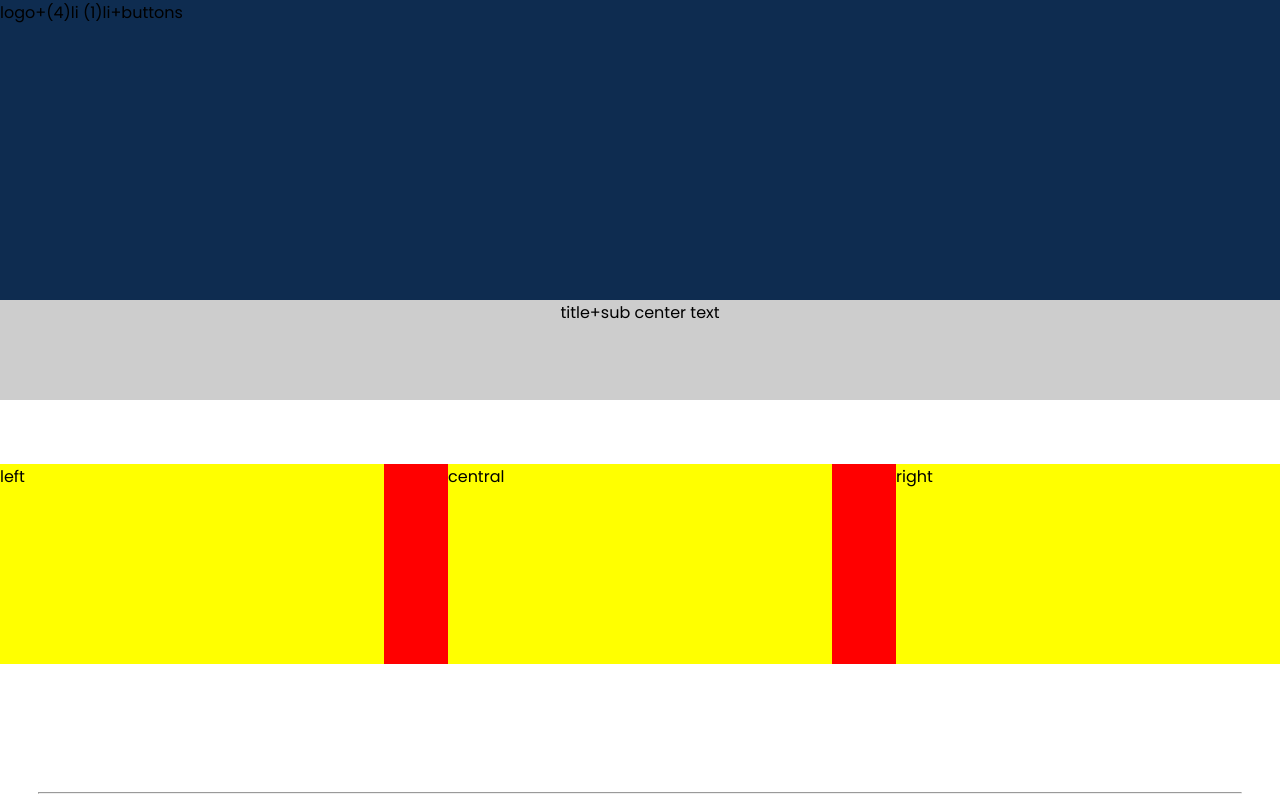
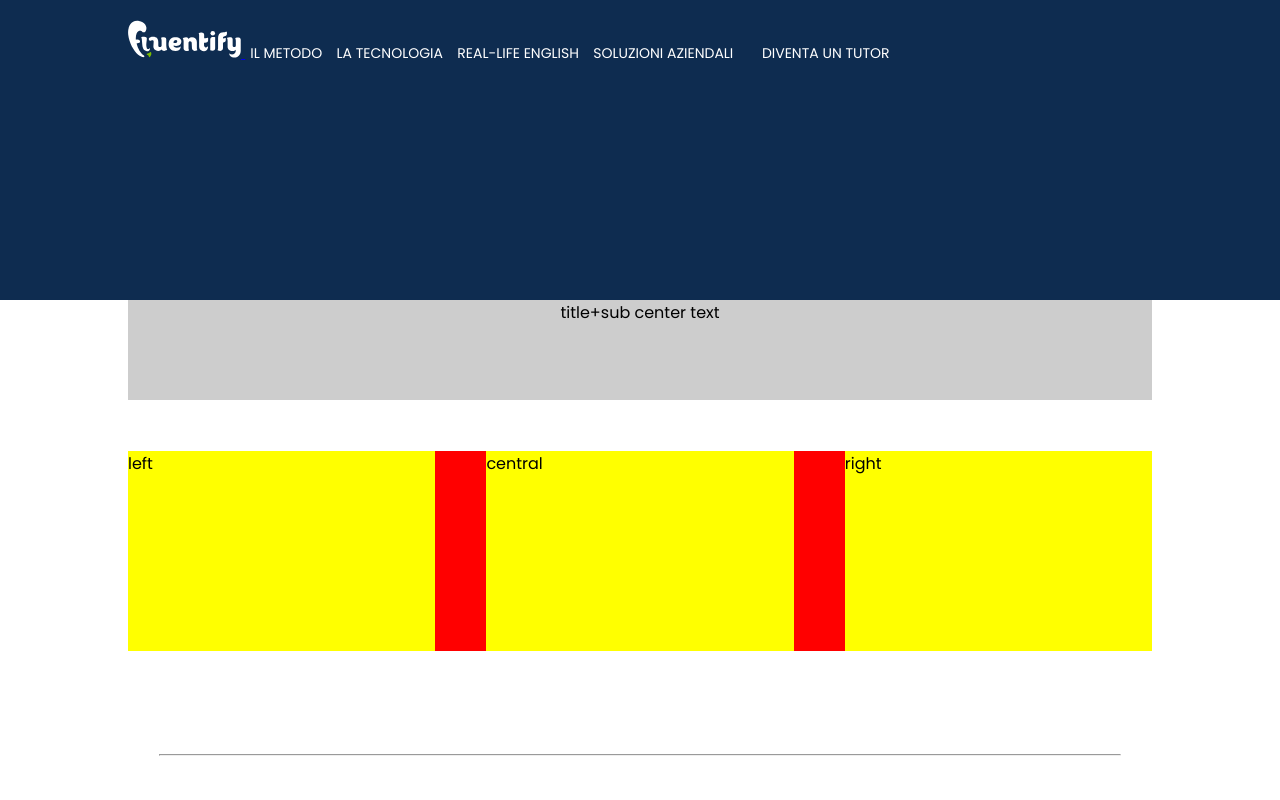
Before and after one commit to Giovanni-Bernardi/htmlcss-fluentify, a plain HTML site: page index.html in a window 1280 px wide. Shown: the top 800 px of the page. Drawn offline with Linux system fonts and the light colour scheme.

Commit message:
update tutor

```diff
--- a/css/style.css
+++ b/css/style.css
@@ -7,6 +7,11 @@
 
 body{
   font-family: 'Poppins', sans-serif
+}
+
+.container{
+  margin-left: 10%;
+  margin-right: 10%;
 }
 
 /* clearfix */
@@ -19,8 +24,31 @@ body{
 
 /* regole header */
 header{
+  padding-top: 10px;
+  position: relative;
   background-color: rgba(14, 44, 80, 1);
   height: 300px;
+}
+
+nav{
+width: 80%;
+padding-top: 1%;
+display: inline-block;
+vertical-align: bottom;
+
+}
+
+nav li a{
+text-decoration: none;
+list-style-type: none;
+color: #fff;
+}
+
+nav li{
+  display: inline-block;
+  text-transform: uppercase;
+  padding: 5px;
+  font-size: 14px;
 }
 
 /* main rules */
--- a/index.html
+++ b/index.html
@@ -13,7 +13,18 @@
     <header>
       <div class="container">
         <nav>
-          logo+(4)li        (1)li+buttons
+          <ul>
+            <a href="#">
+              <img id="site-logo" src="img/logo.svg" alt="site logo">
+            </a>
+
+            <li><a href="#">il metodo</a></li>
+            <li><a href="#">la tecnologia</a></li>
+            <li><a href="#">real-life english</a></li>
+            <li><a href="#">soluzioni aziendali</a></li>
+            <li></li>
+            <li><a href="#">diventa un tutor</a></li>
+          </ul>
         </nav>
 
         <div class="heather-title">
```
